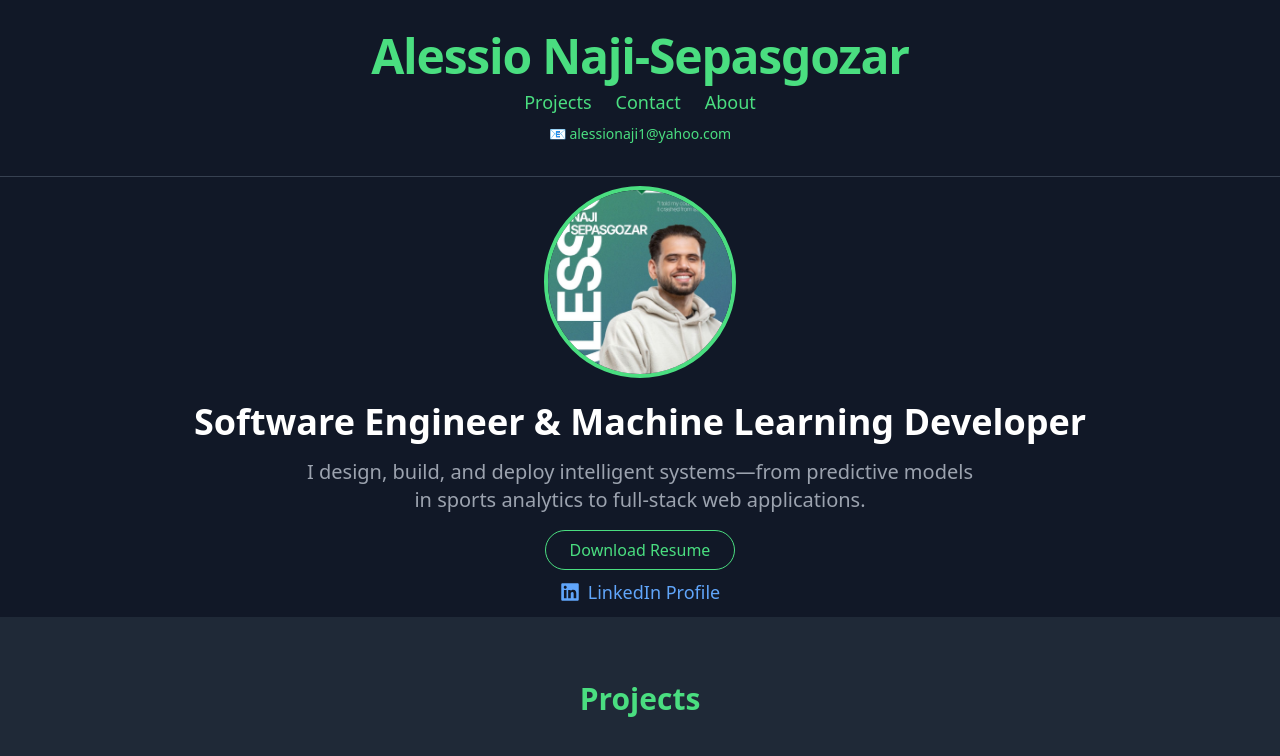
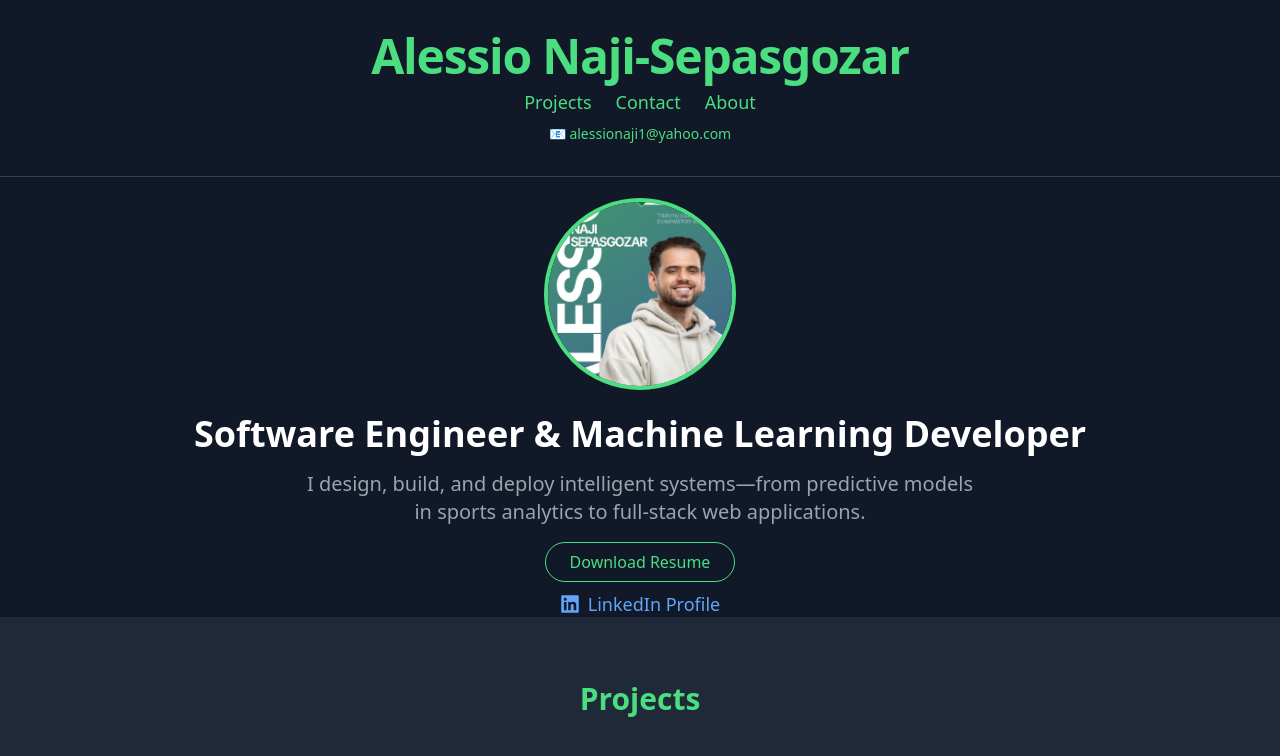
Before and after one commit to Anaji00/portfolio, a React (Create React App) app: page / in a window 1280 px wide. Shown: the top 756 px of the page. Built offline with nearby package versions, Linux system fonts and the light colour scheme.

Commit message:
Update App.js

```diff
--- a/src/App.js
+++ b/src/App.js
@@ -43,7 +43,7 @@ function App() {
   <img
     src="/alessiosi.jpg"
     alt="Alessio Naji-Sepasgozar"
-    className="w-32 sm:w-40 md:w-48 aspect-square rounded-full object-cover border-4 border-green-400 mb-6"
+    className="w-32 sm:w-40 md:w-48 aspect-square rounded-full object-cover border-4 border-green-400 mb-6 mt-6"
   />
         <h2 className="text-3xl sm:text-4xl font-semibold mb-4 text-white">
           Software Engineer & Machine Learning Developer
```
